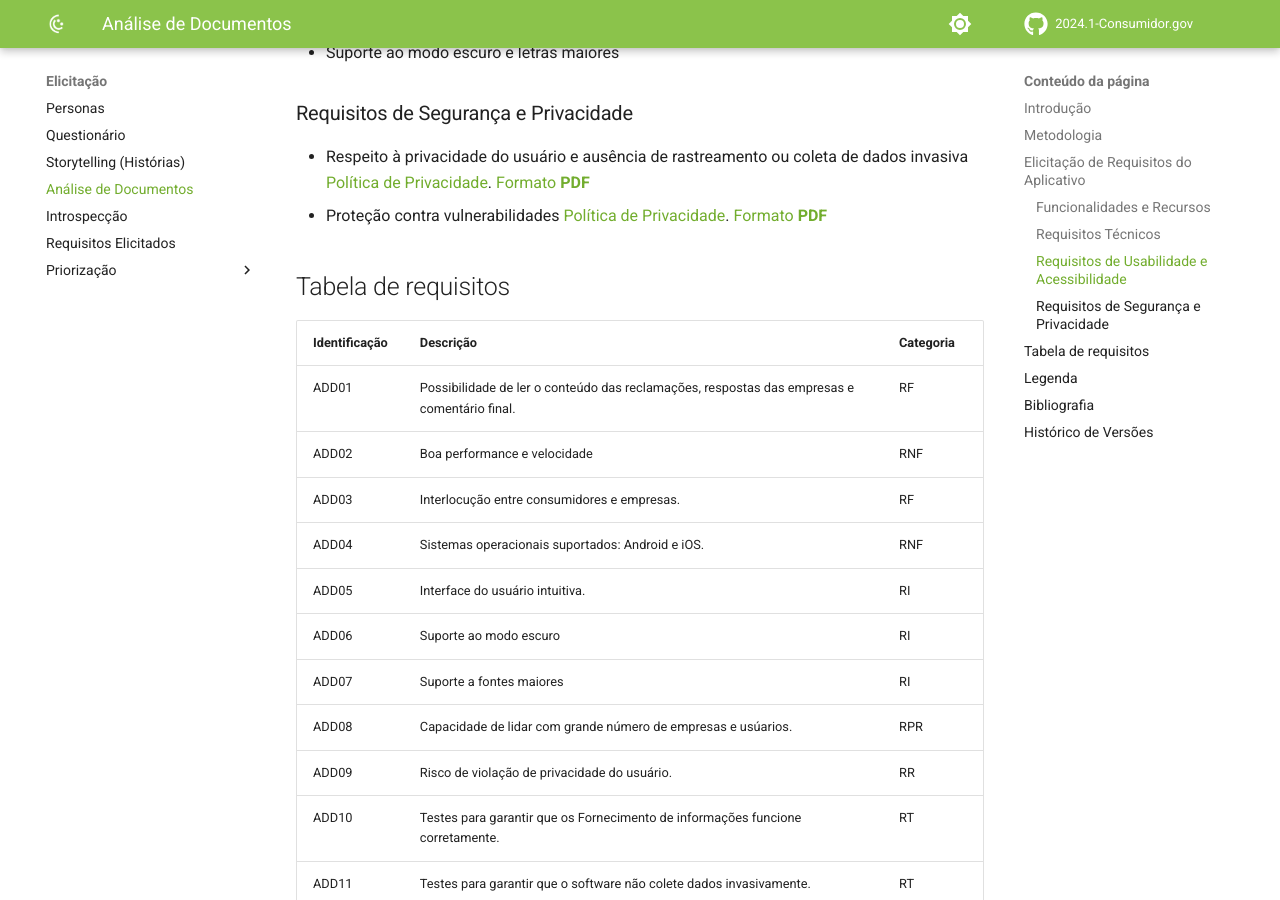
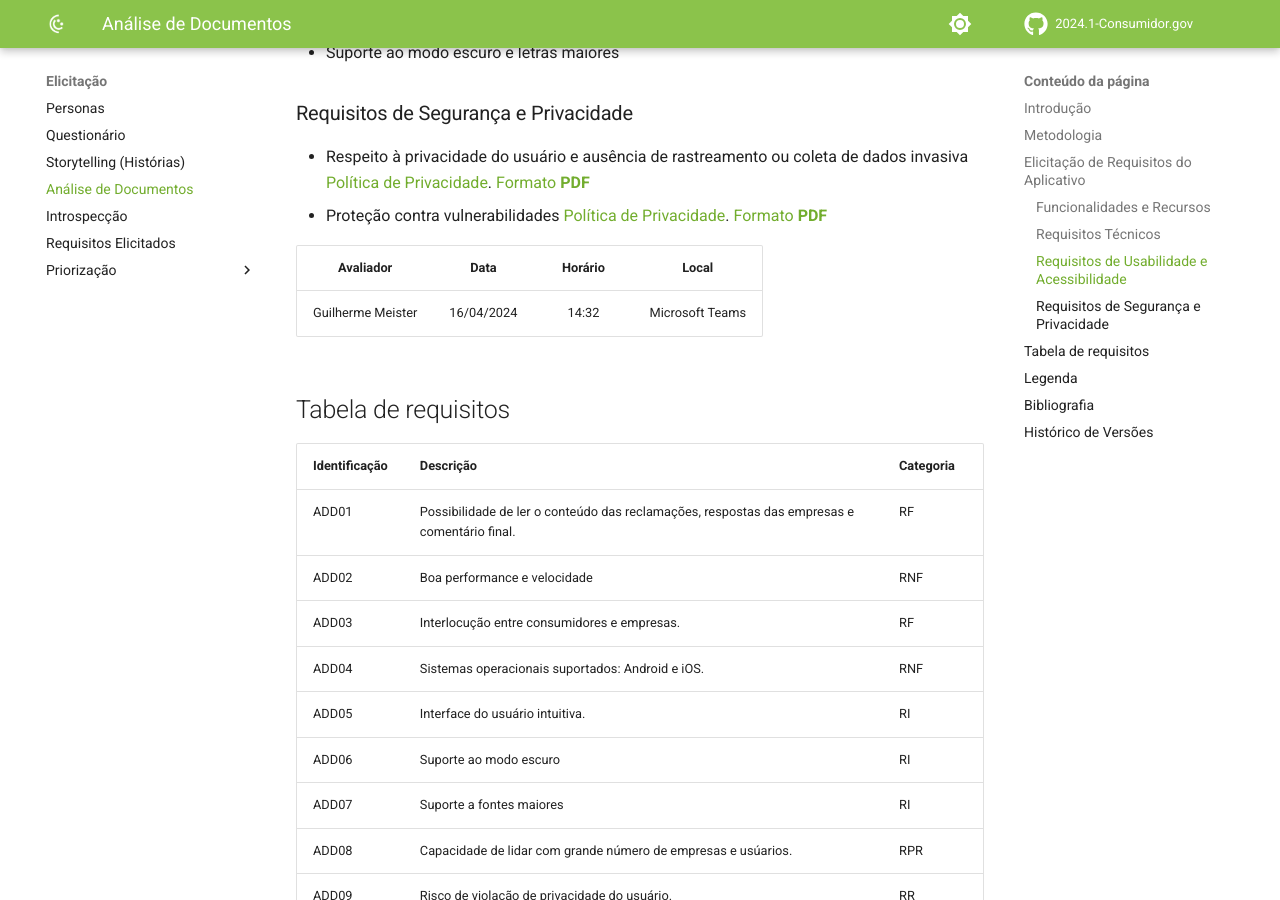
Before and after one commit to Requisitos-de-Software/2024.1-Grupo08, an MkDocs documentation site: the page built from docs/Elicitação/analiseDoc.md, in a window 1280 px wide and 900 px high, scrolled down 1174 px. Built offline with MkDocs 1.6.1 and Material for MkDocs 9.7.7, drawn with Linux system fonts in a browser that asks for light colours; comment, search, counter and statistics services are not loaded.

Commit message:
Update analiseDoc.md

```diff
--- a/docs/Elicitação/analiseDoc.md
+++ b/docs/Elicitação/analiseDoc.md
@@ -30,6 +30,10 @@ A técnica utilizada neste documento é a análise de documentos. Essa técnica
 
 - Respeito à privacidade do usuário e ausência de rastreamento ou coleta de dados invasiva [Política de Privacidade](https://www.consumidor.gov.br/pages/conteudo/publico/7). [Formato **PDF**](https://github.com/Requisitos-de-Software/2024.1-Consumidor.gov/blob/main/assets/termo%20de%20privacidade.pdf)
 - Proteção contra vulnerabilidades [Política de Privacidade](https://www.consumidor.gov.br/pages/conteudo/publico/7). [Formato **PDF**](https://github.com/Requisitos-de-Software/2024.1-Consumidor.gov/blob/main/assets/termo%20de%20privacidade.pdf)
+
+| Avaliador | Data | Horário | Local |
+| :-------: | :--: | :-----: | :---: |
+| Guilherme Meister | 16/04/2024 | 14:32 | Microsoft Teams |
 
 ## Tabela de requisitos
 
```
